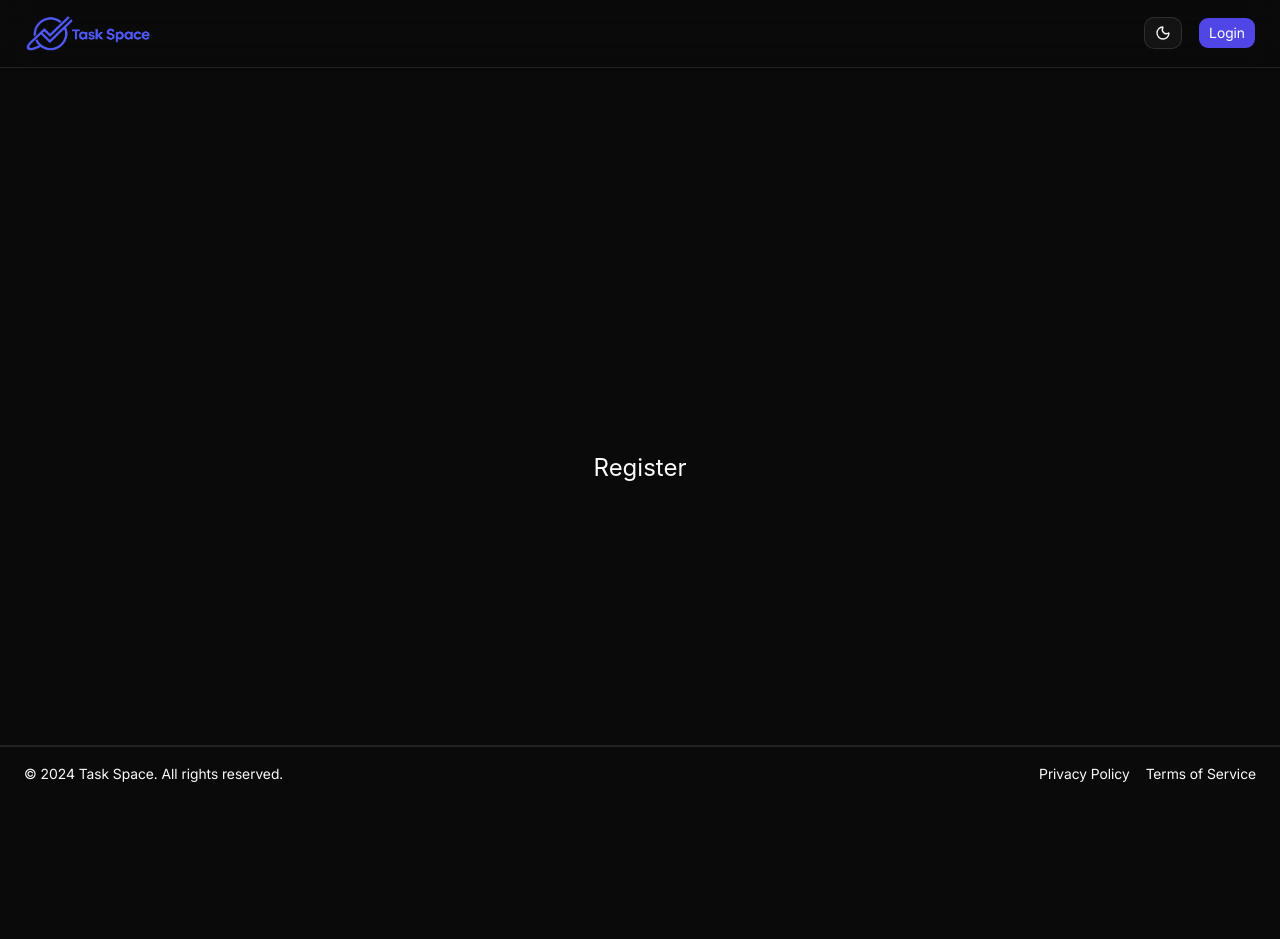
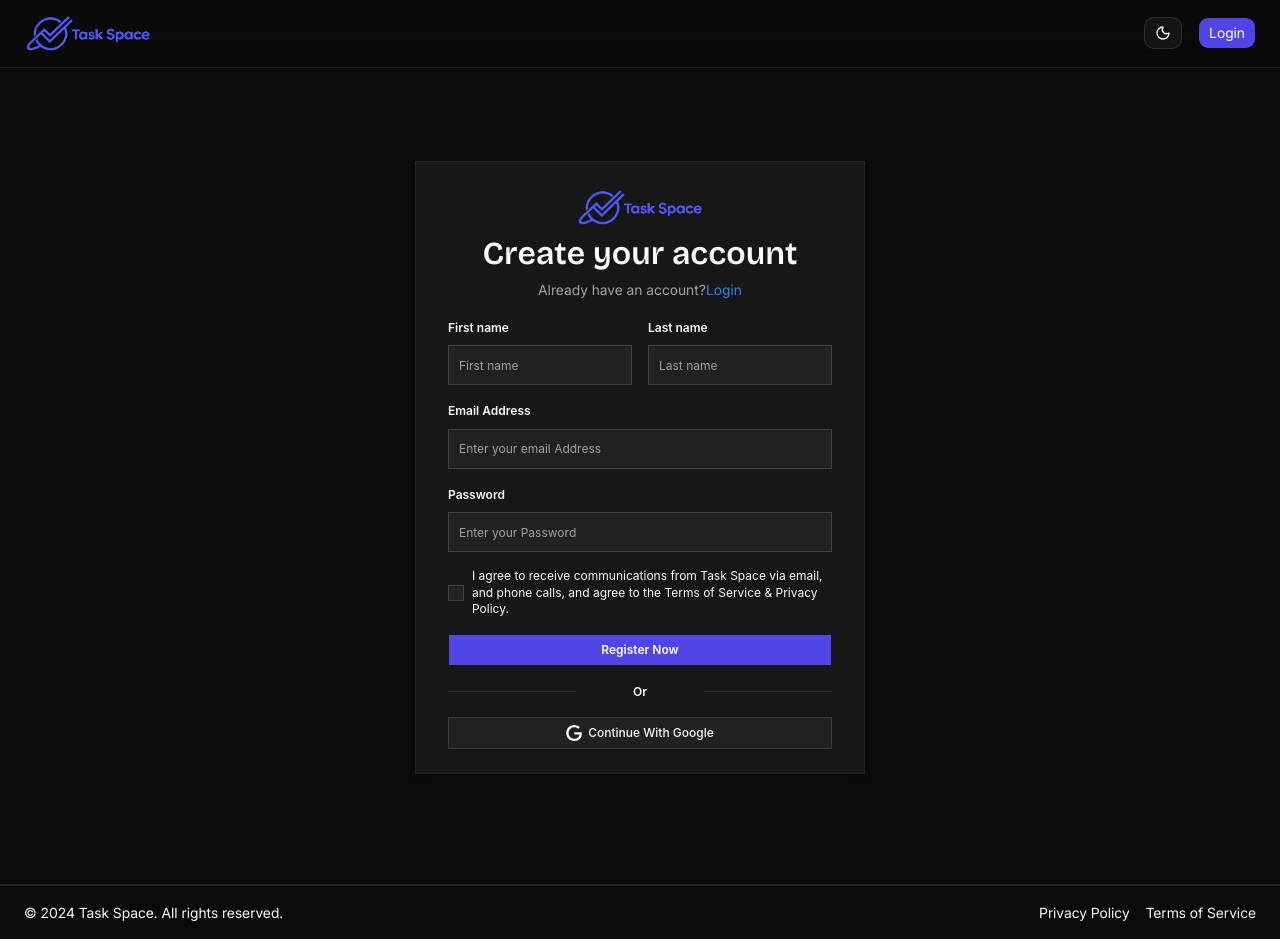
Before and after one commit to ShankarDutta/taskspace-mern-webapp, a React (Vite) app in the folder frontend/: page /auth/register in a window 1280 px wide. Before the commit the page ends 868 px from the top, so only its background shows below. Built offline with nearby package versions, Linux system fonts and the light colour scheme; a web font is replaced by a local one.

Commit message:
Add user registration UI and validation
Introduces a complete registration flow with a new register form, Zod validation, and page layout. It also tweaks the auth footer spacing and updates the login form delay comment to match the development setup.

```diff
--- a/frontend/src/components/Footers/AuthFooter.jsx
+++ b/frontend/src/components/Footers/AuthFooter.jsx
@@ -2,7 +2,7 @@ import { Link } from "react-router";
 
 const AuthFooter = () => {
   return (
-    <footer className="bottom-0 mt-4 w-full border-t-2 md:fixed md:mt-0">
+    <footer className="mt-4 w-full border-t-2">
       <section className="mx-auto flex max-w-7xl flex-col items-center justify-between gap-3 px-6 py-4 md:flex-row">
         <h3 className="font-inter text-[14px] font-normal">
           © 2024 Task Space. All rights reserved.
--- a/frontend/src/components/Forms/Auth/LoginForm.jsx
+++ b/frontend/src/components/Forms/Auth/LoginForm.jsx
@@ -25,7 +25,7 @@ const LoginForm = () => {
   });
 
   const sendLoginData = async (lData) => {
-    await new Promise((r) => setTimeout(r, 1800)); // delay data submittinng
+    await new Promise((r) => setTimeout(r, 1800)); //devlopmet test delay data submittinng
 
     console.log(lData);
 
--- /dev/null
+++ b/frontend/src/components/Forms/Auth/RegisterForm.jsx
@@ -0,0 +1,190 @@
+import { Button } from "@/components/ui/button";
+import { Checkbox } from "@/components/ui/checkbox";
+import { Field, FieldError, FieldLabel } from "@/components/ui/field";
+import { Input } from "@/components/ui/input";
+import { Spinner } from "@/components/ui/spinner";
+import { registerSchema } from "@/lib/zodSchema";
+import { zodResolver } from "@hookform/resolvers/zod";
+import { Controller, useForm } from "react-hook-form";
+import toast from "react-hot-toast";
+import { useNavigate } from "react-router";
+
+const RegisterForm = () => {
+  const navigate = useNavigate();
+
+  const {
+    handleSubmit,
+    control,
+    formState: { isSubmitting },
+    reset,
+  } = useForm({
+    resolver: zodResolver(registerSchema),
+    defaultValues: {
+      firstName: "",
+      lastName: "",
+      userMail: "",
+      password: "",
+      agree: false,
+    },
+
+    mode: "onSubmit",
+  });
+
+  const submitRegisterData = async (srData) => {
+    await new Promise((r) => setTimeout(r, 1800)); // delay form submisson
+
+    if (!srData) {
+      toast.error("Registration Failed! Please Try Again");
+    } else {
+      toast.success("Registration successfully Completed");
+      reset();
+      // console.log(srData);
+      navigate("/auth/login");
+    }
+  };
+
+  return (
+    <form
+      onSubmit={handleSubmit(submitRegisterData)}
+      className="flex flex-col gap-4"
+      noValidate>
+      <div className="flex items-center justify-center gap-4">
+        <Controller
+          name="firstName"
+          control={control}
+          render={({ field, fieldState }) => (
+            <Field data-invalid={fieldState.invalid}>
+              <FieldLabel
+                htmlFor={field.name}
+                className="font-inter text-[12px] font-semibold">
+                First name
+              </FieldLabel>
+              <Input
+                type="text"
+                {...field}
+                id={field.name}
+                className="h-9 md:h-10"
+                aria-invalid={fieldState.invalid}
+                placeholder="First name"
+                autoComplete="on"
+              />
+
+              {fieldState.invalid && <FieldError errors={[fieldState.error]} />}
+            </Field>
+          )}
+        />
+        <Controller
+          name="lastName"
+          control={control}
+          render={({ field, fieldState }) => (
+            <Field data-invalid={fieldState.invalid}>
+              <FieldLabel
+                htmlFor={field.name}
+                className="font-inter text-[12px] font-semibold">
+                Last name
+              </FieldLabel>
+              <Input
+                type="text"
+                {...field}
+                id={field.name}
+                className="h-9 md:h-10"
+                aria-invalid={fieldState.invalid}
+                placeholder="Last name"
+                autoComplete="on"
+              />
+
+              {fieldState.invalid && <FieldError errors={[fieldState.error]} />}
+            </Field>
+          )}
+        />
+      </div>
+
+      <Controller
+        name="userMail"
+        control={control}
+        render={({ field, fieldState }) => (
+          <Field data-invalid={fieldState.invalid}>
+            <FieldLabel
+              htmlFor={field.name}
+              className="font-inter text-[12px] font-semibold">
+              Email Address
+            </FieldLabel>
+            <Input
+              type="email"
+              {...field}
+              id={field.name}
+              className="h-9 md:h-10"
+
+              aria-invalid={fieldState.invalid}
+              placeholder="Enter your email Address"
+              autoComplete="on"
+            />
+
+            {fieldState.invalid && <FieldError errors={[fieldState.error]} />}
+          </Field>
+        )}
+      />
+
+      <Controller
+        name="password"
+        control={control}
+        render={({ field, fieldState }) => (
+          <Field data-invalid={fieldState.invalid}>
+            <FieldLabel
+              htmlFor={field.name}
+              className="font-inter text-[12px] font-semibold">
+              Password
+            </FieldLabel>
+            <Input
+              type="password"
+              {...field}
+              id={field.name}
+              className="h-9 md:h-10"
+              aria-invalid={fieldState.invalid}
+              placeholder="Enter your Password"
+              autoComplete="off"
+            />
+
+            {fieldState.invalid && <FieldError errors={[fieldState.error]} />}
+          </Field>
+        )}
+      />
+
+      <Controller
+        name="agree"
+        control={control}
+        render={({ field, fieldState }) => (
+          <Field
+            orientation="horizontal"
+            data-invalid={fieldState.invalid}>
+            <Checkbox
+              id="form-rhf-checkbox-responses"
+              name={field.name}
+              checked={field.value}
+              onCheckedChange={field.onChange}
+              aria-invalid={fieldState.invalid}
+            />
+
+            <FieldLabel
+              htmlFor="form-rhf-checkbox-responses"
+              className="font-normal">
+              I agree to receive communications from Task Space via email, and
+              phone calls, and agree to the Terms of Service & Privacy Policy.
+            </FieldLabel>
+          </Field>
+        )}
+      />
+
+      <Button
+        type="submit"
+        disabled={isSubmitting}
+        className="font-inter w-full cursor-pointer rounded-none bg-[#4F46E5] p-3 text-[12px] font-semibold text-white hover:bg-blue-500">
+        {isSubmitting ?
+          <Spinner />
+        : <>Register Now</>}
+      </Button>
+    </form>
+  );
+};
+
+export default RegisterForm;
--- a/frontend/src/lib/zodSchema.js
+++ b/frontend/src/lib/zodSchema.js
@@ -7,3 +7,18 @@ export const loginSchema = z.object({
     .min(8, "Password must be at least 8 characters")
     .max(128, "Password must not exceed 128 characters"),
 });
+
+export const registerSchema = z.object({
+  firstName: z.string().min(2, { error: "First name atleast 2 characters" }),
+
+  lastName: z.string().min(2, { error: "First name atleast 2 characters" }),
+
+  userMail: z.email({ error: "Invalid Email Address" }),
+
+  password: z
+    .string()
+    .min(8, "Password must be at least 8 characters")
+    .max(128, "Password must not exceed 128 characters"),
+
+  agree: z.boolean().refine((value) => value === true),
+});
--- a/frontend/src/pages/auth/Register.jsx
+++ b/frontend/src/pages/auth/Register.jsx
@@ -1,5 +1,64 @@
+import RegisterForm from "@/components/Forms/Auth/RegisterForm";
+import { Button } from "@/components/ui/button";
+import {
+  Card,
+  CardContent,
+  CardDescription,
+  CardHeader,
+  CardTitle,
+} from "@/components/ui/card";
+import { Separator } from "@/components/ui/separator";
+import { Link } from "react-router";
+
 const Register = () => {
-  return <div className="grid h-dvh place-items-center text-2xl">Register</div>;
+  return (
+    <div className="grid place-items-center px-6 text-2xl xl:h-dvh">
+      <Card className="mt-10 grid w-full max-w-md grid-cols-1 gap-2 shadow-md md:gap-4 md:px-4 md:py-6 xl:mt-0">
+        <CardHeader className="text-center">
+          <img
+            src="/logo-desktop.png"
+            alt="logo-desktop"
+            className="mx-auto h-auto w-32"
+          />
+          <CardTitle className="font-bricolage text-2xl font-bold md:text-[32px]">
+            Create your account
+          </CardTitle>
+          <CardDescription className="font-inter text-[12px] font-normal md:text-[14px]">
+            Already have an account?
+            <Link
+              to="/auth/login"
+              className="text-blue-500">
+              Login
+            </Link>
+          </CardDescription>
+        </CardHeader>
+        <CardContent className="grid grid-cols-1 gap-2 md:gap-4">
+          <RegisterForm />
+
+          <div className="grid grid-cols-3 place-items-center">
+            <Separator />
+            <span className="font-inter text-[12px] font-semibold">Or</span>
+            <Separator />
+          </div>
+
+          <Button
+            variant="outline"
+            className="w-full rounded-none">
+            <svg
+              role="img"
+              viewBox="0 0 24 24"
+              xmlns="http://www.w3.org/2000/svg"
+              className="fill-foreground">
+              <title>Google</title>
+              <path d="M12.48 10.92v3.28h7.84c-.24 1.84-.853 3.187-1.787 4.133-1.147 1.147-2.933 2.4-6.053 2.4-4.827 0-8.6-3.893-8.6-8.72s3.773-8.72 8.6-8.72c2.6 0 4.507 1.027 5.907 2.347l2.307-2.307C18.747 1.44 16.133 0 12.48 0 5.867 0 .307 5.387.307 12s5.56 12 12.173 12c3.573 0 6.267-1.173 8.373-3.36 2.16-2.16 2.84-5.213 2.84-7.667 0-.76-.053-1.467-.173-2.053H12.48z" />
+            </svg>
+            {"  "}
+            Continue With Google
+          </Button>
+        </CardContent>
+      </Card>
+    </div>
+  );
 };
 
 export default Register;
```
